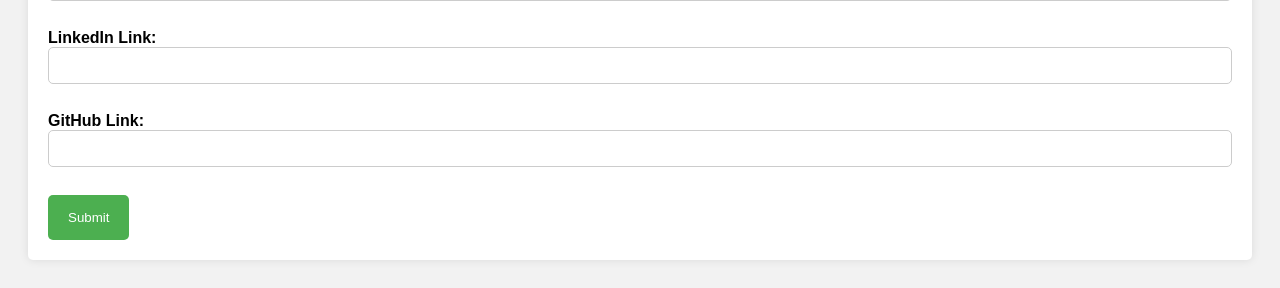
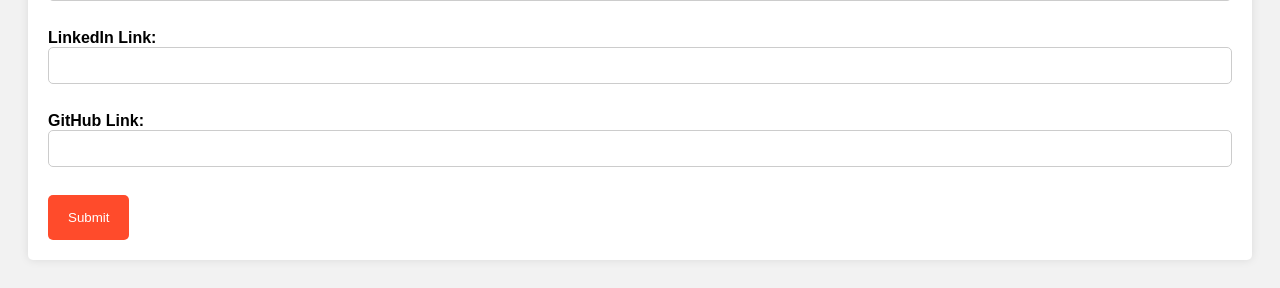
Before and after one commit to ad-abir/SmartCard-v2, a PHP site: page /info.php in a window 1280 px wide. Shown: the part 932-1220 px from the top of the page. Run offline with PHP 8.4, Linux system fonts and the light colour scheme.

Commit message:
style change

```diff
--- a/info.css
+++ b/info.css
@@ -35,7 +35,7 @@ textarea {
 }
 
 input[type="submit"] {
-    background-color: #4CAF50;
+    background-color: #ff4b2b;
     color: white;
     padding: 15px 20px;
     border: none;
@@ -44,7 +44,8 @@ input[type="submit"] {
 }
 
 input[type="submit"]:hover {
-    background-color: #45a049;
+    background: linear-gradient(to right, #ff4b28, #ff228c);
+    transition: 0.5s ease;
 }
 
 input:invalid {
```
